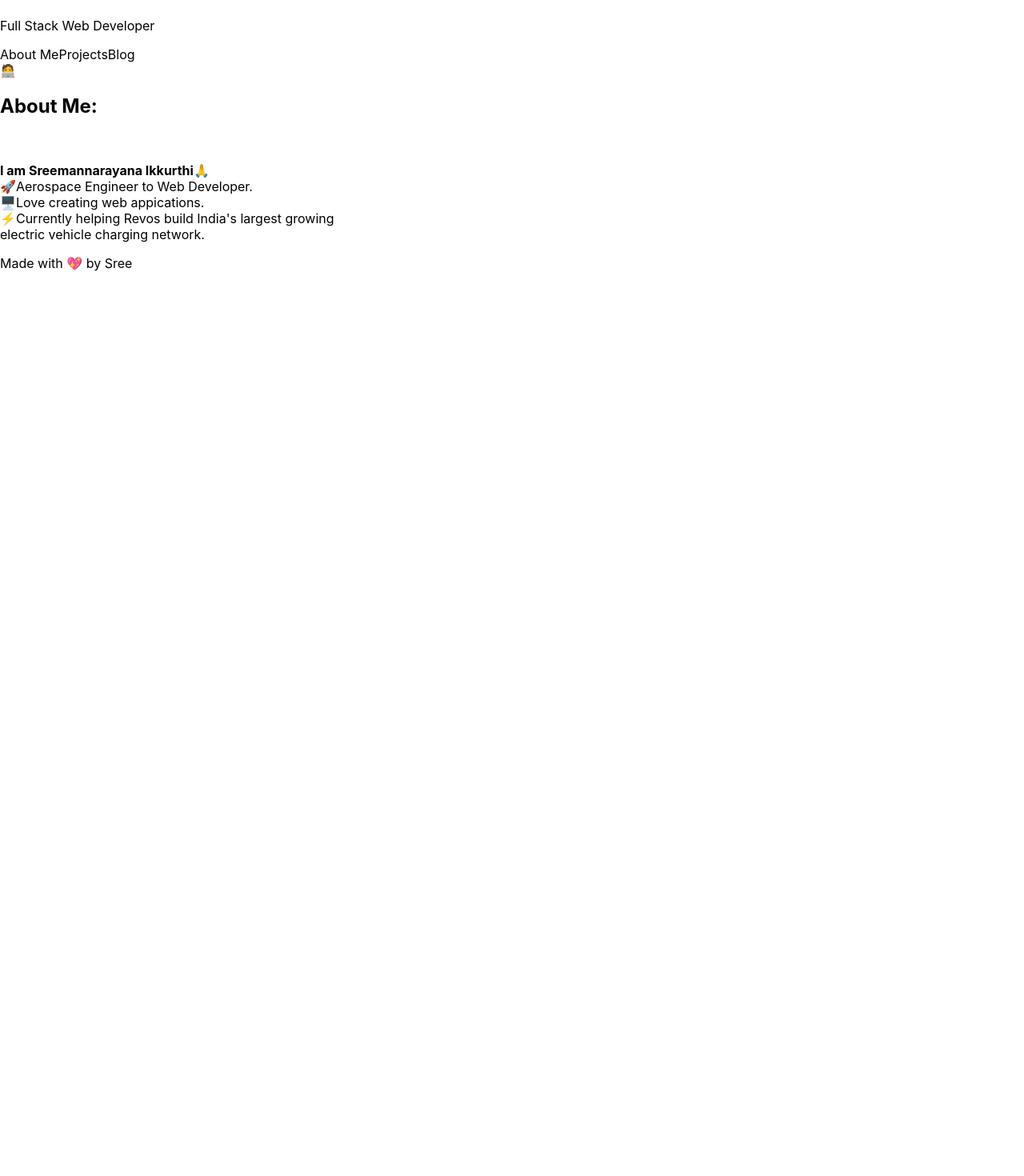
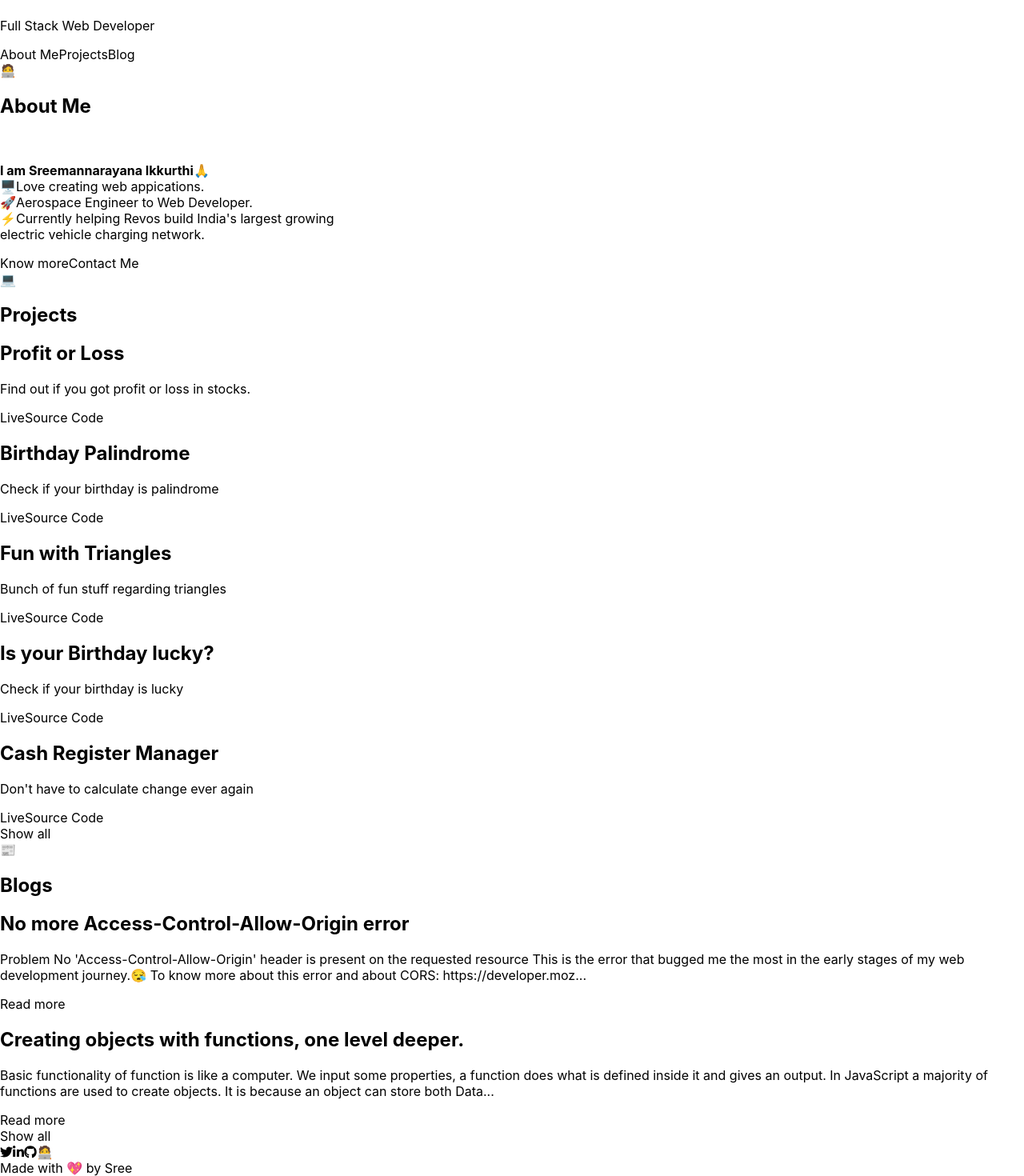
Before and after one commit to ikkurthis1998/whoissree, a Next.js app: page / in a window 1280 px wide. Shown: the part 216-1686 px from the top of the page at 80% size. Before the commit the page ends 800 px from the top, so only its background shows below. Built offline with nearby package versions, Linux system fonts and the light colour scheme.

Commit message:
added blog, aboutme

```diff
--- /dev/null
+++ b/components/Footer.js
@@ -0,0 +1,28 @@
+import {
+	faGithub,
+	faLinkedinIn,
+	faTwitter,
+} from "@fortawesome/free-brands-svg-icons";
+import { FontAwesomeIcon } from "@fortawesome/react-fontawesome";
+
+export default function Footer() {
+	return (
+		<footer className="flex flex-col justify-center items-center fixed bottom-0 border w-screen py-3 bg-white">
+			<div className="flex justify-between items-center mobile-sm:w-3/5 computer:w-3/5">
+				<a href="https://twitter.com/isree1998">
+					<FontAwesomeIcon icon={faTwitter} className="w-5 text-xl" />
+				</a>
+				<a href="https://www.linkedin.com/in/ikkurthis1998/">
+					<FontAwesomeIcon icon={faLinkedinIn} className="w-5 text-xl" />
+				</a>
+				<a href="https://github.com/ikkurthis1998">
+					<FontAwesomeIcon icon={faGithub} className="w-5 text-xl" />
+				</a>
+				<a href="https://whoissree.com" className="w-5 text-xl">
+					🧑‍💻
+				</a>
+			</div>
+			<span className="mt-1">Made with 💖 by Sree</span>
+		</footer>
+	);
+}
--- a/components/Navbar.js
+++ b/components/Navbar.js
@@ -35,7 +35,7 @@ const Navbar = ({ iniState }) => {
 			<div className={navClassName}>
 				<div className="flex mobile-sm:w-screen tablet:w-4/5 computer:w-3/5 justify-between items-center">
 					<div className="text-4xl w-1/2">
-						<Link href="/">
+						<Link href="/" passHref>
 							<b className="cursor-pointer">🧑‍💻</b>
 						</Link>
 					</div>
@@ -44,15 +44,21 @@ const Navbar = ({ iniState }) => {
 						<NavbarToggle toggleNav={toggleNav} navOpen={navOpen} />
 					</div>
 					<div className="ml-10 w-1/2 text-xl flex mobile-sm:flex-col tablet:flex-row justify-between mobile-sm:hidden tablet:flex w-1/2">
-						<div className="cursor-pointer">About Me</div>
-						<Link href="/projects">
-							<a>
-								<div className="cursor-pointer">Projects</div>
-							</a>
-						</Link>
+						<div>
+							<Link href="/aboutme">
+								<a className="cursor-pointer">About Me</a>
+							</Link>
+						</div>
+						<div>
+							<Link href="/projects">
+								<a className="cursor-pointer">Projects</a>
+							</Link>
+						</div>
 
-						<div className="cursor-pointer">
-							<a href="https://blog.whoissree.com/">Blog</a>
+						<div>
+							<Link href="/blog">
+								<a className="cursor-pointer">Blog</a>
+							</Link>
 						</div>
 					</div>
 				</div>
@@ -64,13 +70,19 @@ const Navbar = ({ iniState }) => {
 				} duration-500 h-full`}
 			>
 				<div className="cursor-pointer mb-20 mt-20 hover:bg-blue-100 w-32 px-3 py-2 rounded-lg border-2 bg-white bg-opacity-100 text-center">
-					About Me
+					<Link href="/aboutme">
+						<a className="cursor-pointer">About Me</a>
+					</Link>
 				</div>
 				<div className="cursor-pointer mb-20 hover:bg-blue-100 w-32 px-3 py-2 rounded-lg border-2 bg-white bg-opacity-100 text-center">
-					Projects
+					<Link href="/projects">
+						<a className="cursor-pointer">Projects</a>
+					</Link>
 				</div>
 				<div className="cursor-pointer mb-20 hover:bg-blue-100 w-32 px-3 py-2 rounded-lg border-2 bg-white bg-opacity-100 text-center">
-					<a href="https://blog.whoissree.com/">Blog</a>
+					<Link href="/blog">
+						<a className="cursor-pointer">Blog</a>
+					</Link>
 				</div>
 			</div>
 		</>
--- a/package.json
+++ b/package.json
@@ -9,6 +9,9 @@
     "lint": "next lint"
   },
   "dependencies": {
+    "@fortawesome/fontawesome-svg-core": "^1.2.36",
+    "@fortawesome/free-brands-svg-icons": "^5.15.4",
+    "@fortawesome/react-fontawesome": "^0.1.15",
     "next": "11.0.1",
     "react": "17.0.2",
     "react-dom": "17.0.2"
--- a/pages/index.js
+++ b/pages/index.js
@@ -1,10 +1,58 @@
 import Head from "next/head";
-import Image from "next/image";
 import Link from "next/link";
 import styles from "../styles/Home.module.css";
 import Navbar from "../components/Navbar";
+import Footer from "../components/Footer";
 
 export default function Home() {
+	const projects = [
+		{
+			title: "Profit or Loss",
+			description: "Find out if you got profit or loss in stocks.",
+			live: "https://profit-or-loss.web.app/",
+			source: "https://github.com/ikkurthis1998/profit-or-loss",
+		},
+		{
+			title: "Birthday Palindrome",
+			description: "Check if your birthday is palindrome",
+			live: "https://birthday-palindrome.web.app/",
+			source: "https://github.com/ikkurthis1998/birthday-palindrome",
+		},
+		{
+			title: "Fun with Triangles",
+			description: "Bunch of fun stuff regarding triangles",
+			live: "https://fun-with-triangles.web.app/",
+			source: "https://github.com/ikkurthis1998/fun-with-triangles",
+		},
+		{
+			title: "Is your Birthday lucky?",
+			description: "Check if your birthday is lucky",
+			live: "https://luck-checker.web.app/",
+			source: "https://github.com/ikkurthis1998/luck-checker",
+		},
+		{
+			title: "Cash Register Manager",
+			description: "Don't have to calculate change ever again",
+			live: "https://cash-register-manager.web.app/",
+			source: "https://github.com/ikkurthis1998/cash-register",
+		},
+	];
+
+	const blogs = [
+		{
+			title: "No more Access-Control-Allow-Origin error",
+			description:
+				"Problem No 'Access-Control-Allow-Origin' header is present on the requested resource This is the error that bugged me the most in the early stages of my web development journey.😪 To know more about this error and about CORS: https://developer.moz...",
+			live: "https://blog.whoissree.com/no-more-access-control-allow-origin-error",
+		},
+		{
+			title: "Creating objects with functions, one level deeper.",
+			description:
+				"Basic functionality of function is like a computer. We input some properties, a function does what is defined inside it and gives an output. In JavaScript a majority of functions are used to create objects. It is because an object can store both Data...",
+			live: "https://blog.whoissree.com/creating-objects-with-functions-one-level-deeper",
+		},
+	];
+
 	return (
 		<div className={styles.container}>
 			<Head>
@@ -23,28 +71,30 @@ export default function Home() {
 
 					<p className="text-xl mb-20">Full Stack Web Developer</p>
 					<div className="flex justify-evenly mobile-sm:w-screen tablet:w-96 computer:w-3/5">
-						<span className="cursor-pointer transition-all hover:bg-blue-100 border-2 w-28 h-10 flex justify-center items-center rounded-lg">
-							About Me
+						<span className="cursor-pointer transition-all hover:bg-blue-300 border-2 w-28 h-10 flex justify-center items-center rounded-lg">
+							<a href="#aboutme">About Me</a>
 						</span>
-						<span className="cursor-pointer transition-all hover:bg-blue-100 border-2 w-28 h-10 flex justify-center items-center rounded-lg">
-							<Link href="/projects">
-								<a>Projects</a>
-							</Link>
+						<span className="cursor-pointer transition-all hover:bg-blue-300 border-2 w-28 h-10 flex justify-center items-center rounded-lg">
+							<a href="#projects">Projects</a>
 						</span>
-						<span className="cursor-pointer transition-all hover:bg-blue-100 border-2 w-28 h-10 flex justify-center items-center rounded-lg">
-							<a href="https://blog.whoissree.com/">Blog</a>
+						<span className="cursor-pointer transition-all hover:bg-blue-300 border-2 w-28 h-10 flex justify-center items-center rounded-lg">
+							<a href="#blogs">Blog</a>
 						</span>
 					</div>
 				</section>
 
-				<section className="w-screen h-screen flex flex-col justify-center items-center p-5">
+				<section
+					id="aboutme"
+					className="w-screen h-screen flex flex-col justify-center items-center p-5"
+				>
 					<span className="text-6xl mb-2">🧑‍💻</span>
-					<h1 className="text-5xl mb-2">About Me:</h1>
+					<h1 className="text-5xl mb-2">About Me</h1>
 					<br />
 					<p className="text-2xl line leading-loose tracking-wide text-center  mobile-sm:w-screen tablet:w-96 computer:w-3/5 px-2">
 						<b>I am Sreemannarayana Ikkurthi🙏</b>
-						<br /> 🚀Aerospace Engineer to Web Developer. <br />
-						🖥️Love creating web appications.
+						<br />
+						🖥️Love creating web appications. <br />
+						🚀Aerospace Engineer to Web Developer.
 						<br />
 						⚡Currently helping{" "}
 						<a
@@ -58,12 +108,95 @@ export default function Home() {
 						build India&apos;s largest growing
 						<br /> electric vehicle charging network.
 					</p>
+					<div className="mt-8 flex justify-evenly mobile-sm:w-screen tablet:w-96 computer:w-3/5">
+						<span className="cursor-pointer transition-all bg-red-300 hover:bg-blue-500 hover:text-white w-28 h-10 flex justify-center items-center rounded-lg">
+							<Link href="/aboutme">
+								<a>Know more</a>
+							</Link>
+						</span>
+						<span className="cursor-pointer transition-all bg-red-300 hover:bg-blue-500 hover:text-white w-28 h-10 flex justify-center items-center rounded-lg">
+							<Link href="https://twitter.com/isree1998">
+								<a>Contact Me</a>
+							</Link>
+						</span>
+					</div>
+				</section>
+
+				<section
+					id="projects"
+					className="w-screen flex flex-col border-2 justify-center items-center p-5"
+				>
+					<span className="text-6xl mb-2">💻</span>
+					<h1 className="text-5xl mb-5">Projects</h1>
+
+					{projects.map((project) => {
+						return (
+							<div
+								key={project.title}
+								className="flex border py-8 rounded-lg flex-col justify-evenly mobile-sm:w-4/5 tablet:w-4/5 computer:w-3/5 px-5 mb-5"
+							>
+								<h1 className="text-3xl mb-2">{project.title}</h1>
+								<p className="text-xl">{project.description}</p>
+								<div className="flex justify-evenly mt-5">
+									<Link href={project.live}>
+										<a className="border w-20 text-center rounded bg-green-300 h-10 flex flex-col justify-center">
+											Live
+										</a>
+									</Link>
+									<Link href={project.source}>
+										<a className="border w-28 text-center rounded bg-blue-300 h-10 flex flex-col justify-center">
+											Source Code
+										</a>
+									</Link>
+								</div>
+							</div>
+						);
+					})}
+					<div className="flex justify-evenly mobile-sm:w-screen tablet:w-96 computer:w-3/5">
+						<span className="cursor-pointer transition-all bg-red-300 hover:bg-blue-500 hover:text-white w-28 h-10 flex justify-center items-center rounded-lg">
+							<Link href="/projects">
+								<a>Show all</a>
+							</Link>
+						</span>
+					</div>
+				</section>
+
+				<section
+					id="blogs"
+					className="w-screen flex flex-col justify-center items-center p-5 mb-24"
+				>
+					<span className="text-6xl mb-2">📰</span>
+					<h1 className="text-5xl mb-5">Blogs</h1>
+
+					{blogs.map((blog) => {
+						return (
+							<div
+								key={blog.title}
+								className="flex border py-8 rounded-lg flex-col justify-evenly mobile-sm:w-4/5 tablet:w-4/5 computer:w-3/5 px-5 mb-5"
+							>
+								<h1 className="text-3xl mb-2">{blog.title}</h1>
+								<p className="text-xl">{blog.description}</p>
+								<div className="flex justify-evenly mt-5">
+									<Link href={blog.live}>
+										<a className="border w-28 text-center rounded bg-purple-300 h-10 flex flex-col justify-center">
+											Read more
+										</a>
+									</Link>
+								</div>
+							</div>
+						);
+					})}
+					<div className="flex justify-evenly mobile-sm:w-screen tablet:w-96 computer:w-3/5">
+						<span className="cursor-pointer transition-all bg-red-300 hover:bg-blue-500 hover:text-white w-28 h-10 flex justify-center items-center rounded-lg">
+							<Link href="/blog">
+								<a>Show all</a>
+							</Link>
+						</span>
+					</div>
 				</section>
 			</main>
 
-			<footer className="flex justify-center mb-5">
-				<span className="text-xl">Made with 💖 by Sree</span>
-			</footer>
+			<Footer />
 		</div>
 	);
 }
```
Also changed, not shown: pages/aboutme.js (added, +37 -0 lines), pages/blog.js (added, +49 -0 lines), pages/projects.js (+7 -2 lines), 1 other file (tests, documents, lock files or other folders).
